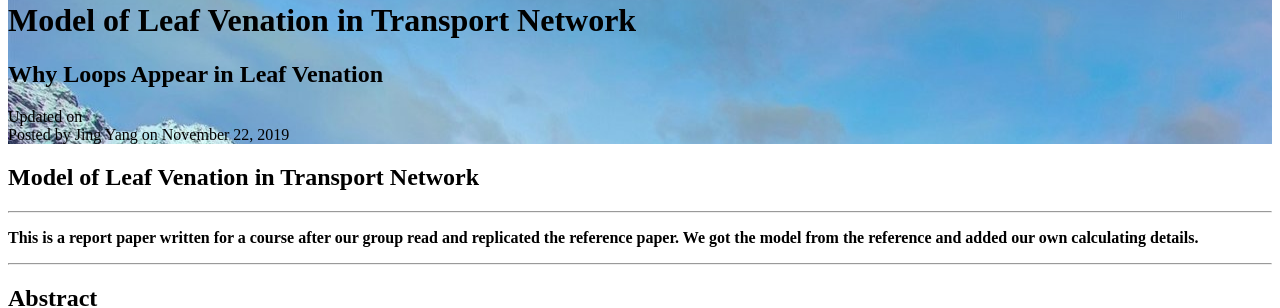
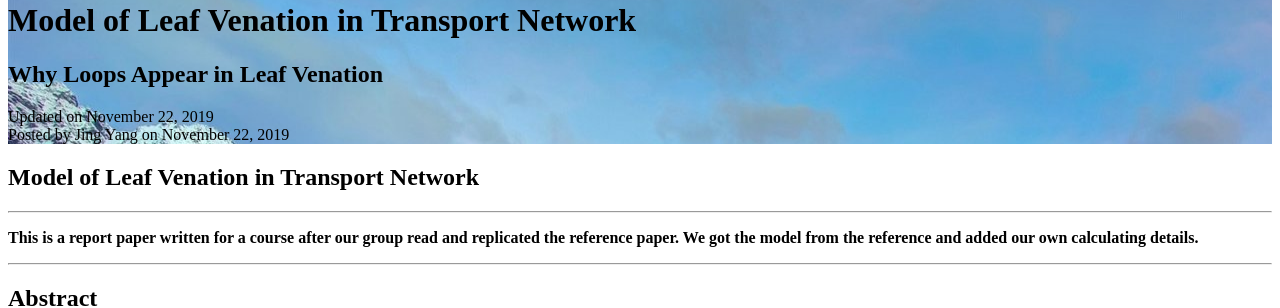
Before and after one commit to sharkjingyang/sharkjingyang.github.io, a Jekyll site: the page built from _posts/2019-11-22-transport-network.md, in a window 1280 px wide and 900 px high. Shown: the part 288-596 px from the top of the window. Built offline with Jekyll 4.4.1, drawn with Linux system fonts in a browser that asks for light colours; comment, search, counter and statistics services are not loaded.

Commit message:
Update post.html

```diff
--- a/_layouts/post.html
+++ b/_layouts/post.html
@@ -40,7 +40,7 @@
                     {% comment %} if page.subtitle {% endcomment %}
                     <h2 class="subheading">{{ page.subtitle }}</h2>
                     {% comment %} endif {% endcomment %}
-                    <span class="meta">Updated on {{ post.updated | date: "%B %-d, %Y" }}<br>Posted by {% if page.author %}{{ page.author }}{% else %}{{ site.title }}{% endif %} on {{ page.date | date: "%B %-d, %Y" }}</span>
+                    <span class="meta">Updated on {{ page.updated | date: "%B %-d, %Y" }}<br>Posted by {% if page.author %}{{ page.author }}{% else %}{{ site.title }}{% endif %} on {{ page.date | date: "%B %-d, %Y" }}</span>
                 </div>
             </div>
         </div>
```
